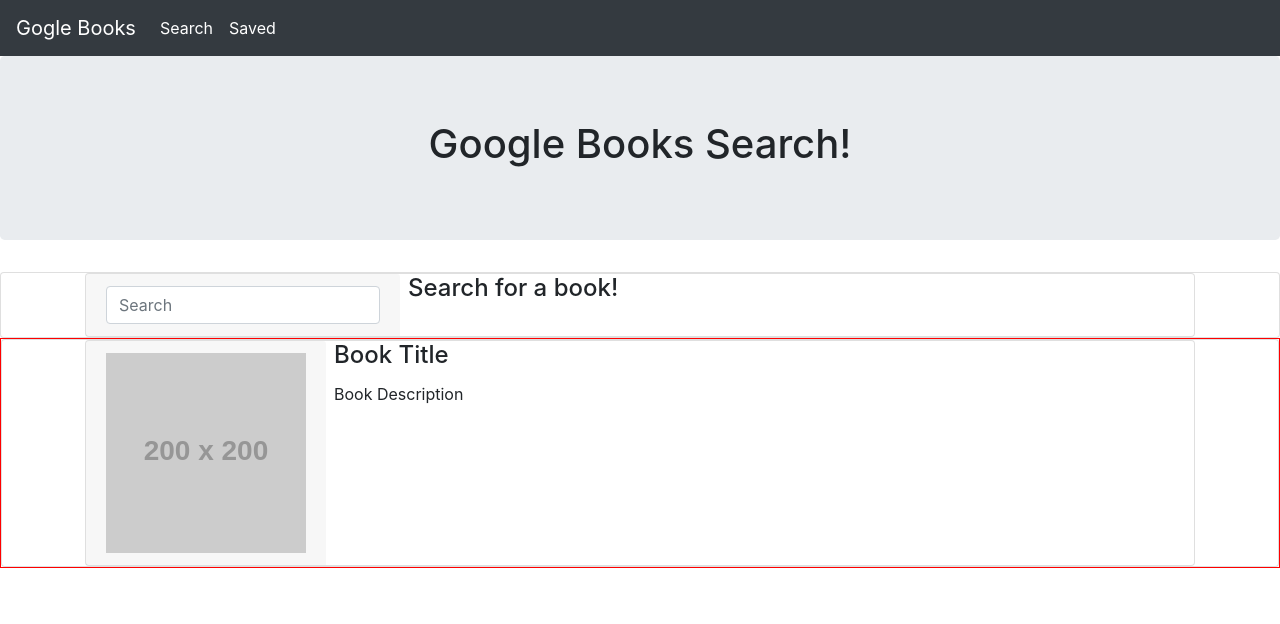
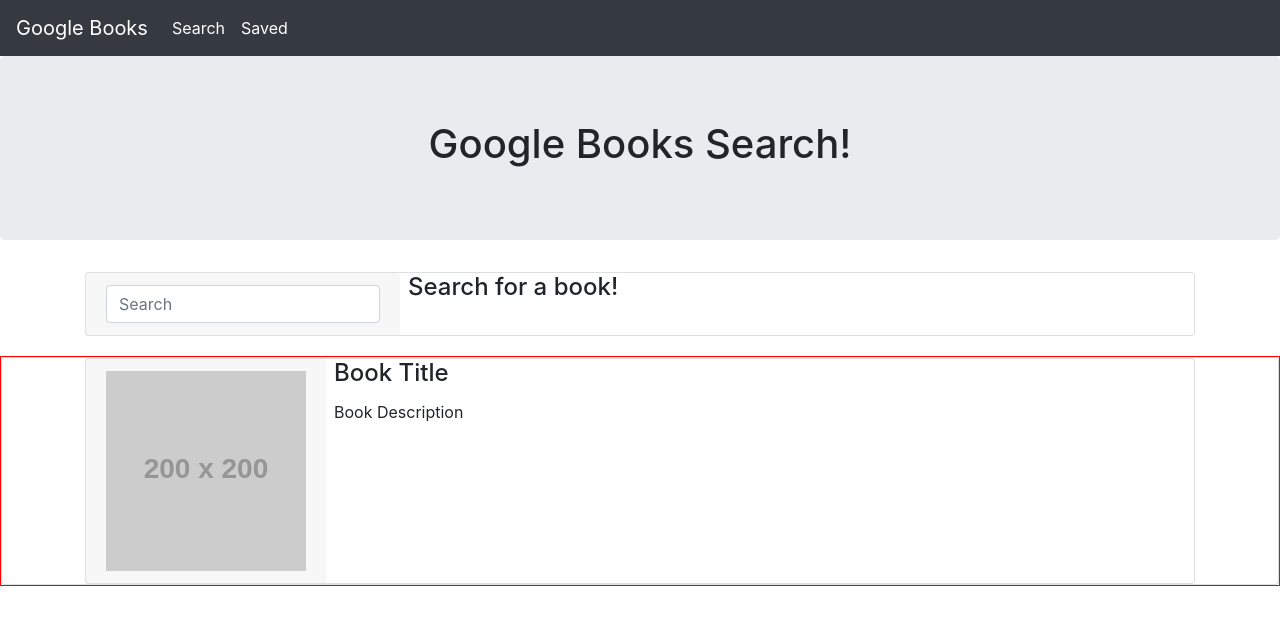
Before and after one commit to nyopko/Google-Books, a React (Create React App) app: page / in a window 1280 px wide. Shown: the top 624 px of the page. Built offline with nearby package versions, Linux system fonts and the light colour scheme.

Commit message:
Fixed typo, spaced out searchbar

```diff
--- a/src/components/Nav/index.js
+++ b/src/components/Nav/index.js
@@ -4,7 +4,7 @@
 function Nav() {
     return <div className="nav">
     <nav class="navbar navbar-expand-lg navbar-dark bg-dark">
-  <a class="navbar-brand" href="google.com">Gogle Books</a>
+  <a class="navbar-brand" href="google.com">Google Books</a>
   <button class="navbar-toggler" type="button" data-toggle="collapse" data-target="#navbarNavAltMarkup" aria-controls="navbarNavAltMarkup" aria-expanded="false" aria-label="Toggle navigation">
     <span class="navbar-toggler-icon"></span>
   </button>
--- a/src/components/SearchCard/index.js
+++ b/src/components/SearchCard/index.js
@@ -4,7 +4,7 @@
 // Will need to make a ul and make each card an li
 
 function SearchCard() {
-    return <div className="card">
+    return <div className="searchCard">
     <div class="container">
     <div class="card flex-row flex-wrap">
         <div class="card-header border-0">
--- a/src/components/SearchCard/style.css
+++ b/src/components/SearchCard/style.css
@@ -0,0 +1,3 @@
+.searchCard{
+    margin-bottom: 20px;
+}
```
